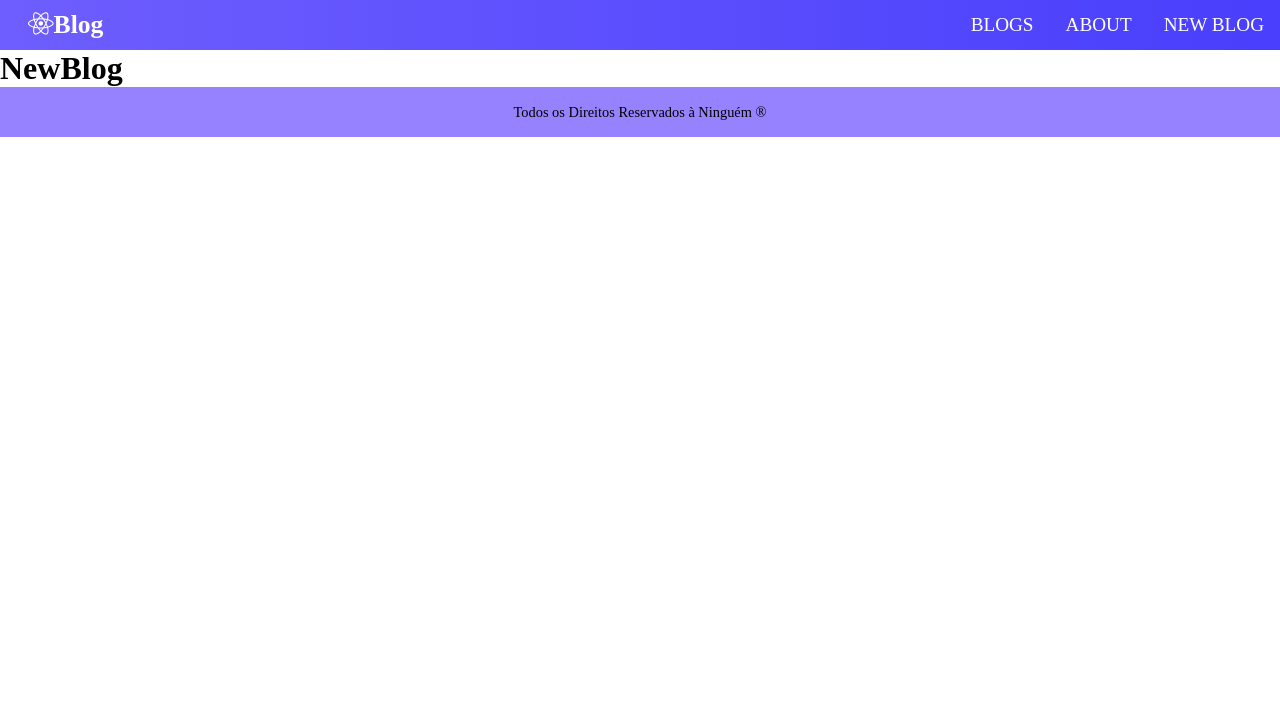
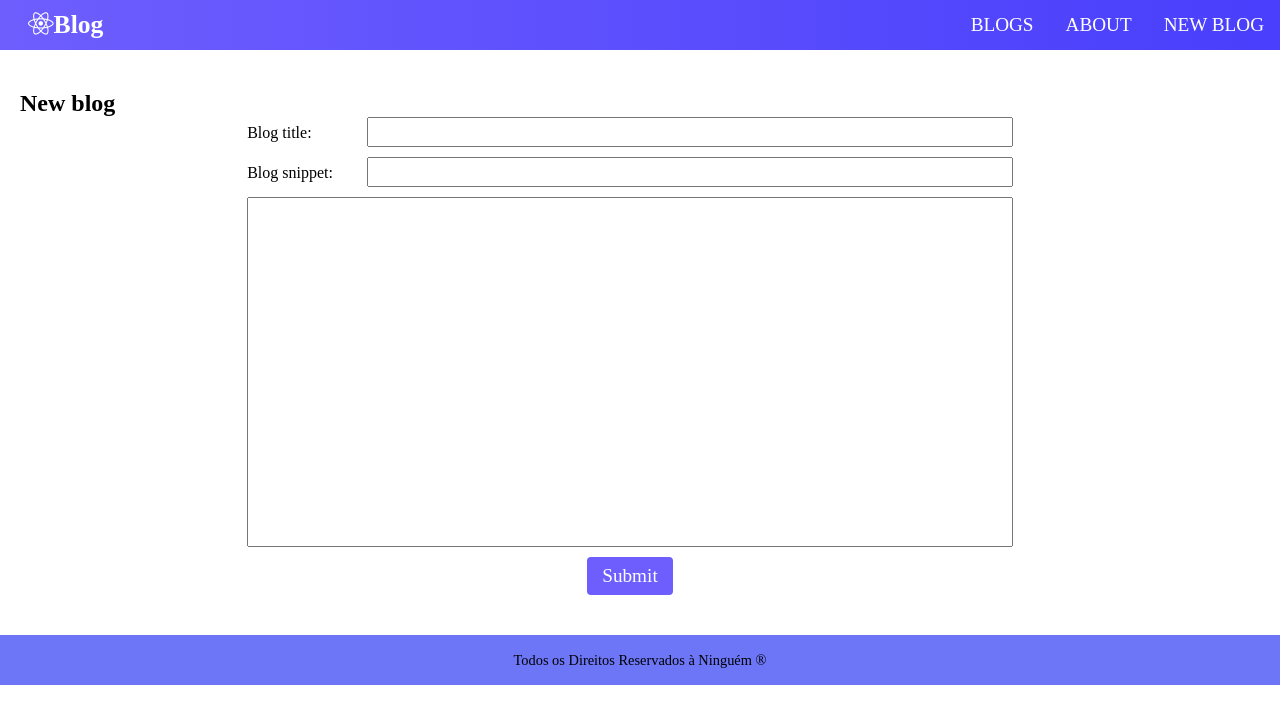
Before and after one commit to joaoarieira/blog-react, a React (Create React App) app: page /new-blog in a window 1280 px wide. Shown: the top 724 px of the page. Built offline with nearby package versions, Linux system fonts and the light colour scheme.

Commit message:
Página NEW BLOG adicionada

```diff
--- /dev/null
+++ b/src/components/BlogForm/BlogForm.css
@@ -0,0 +1,57 @@
+.main-blog-form {
+  width: 100%;
+  margin: 20px auto;
+}
+
+.main-blog-form-content {
+  display: flex;
+  max-width: calc(1300px - 40px);
+  padding: 20px;
+  flex-wrap: wrap;
+}
+
+.main-blog-form-content header {
+  width: 100%;
+}
+
+.main-blog-form-content form {
+  display: flex;
+  margin: 0 auto;
+  flex-wrap: wrap;
+}
+
+.main-blog-form-content form textarea {
+  flex-basis: 100%;
+  margin-bottom: 10px;
+  min-height: 350px;
+  padding: 5px;
+  resize: none;
+}
+
+.main-blog-form-content form label {
+  flex-basis: calc(0% + 120px);
+  margin: auto 0;
+  margin-bottom: 15px;
+}
+
+.main-blog-form-content form input[type="text"] {
+  flex-basis: calc(100% - 120px);
+  padding: 5px 5px;
+  margin-bottom: 10px;
+}
+
+.main-blog-form-content button {
+  font-size: 1.2em;
+  margin: auto;
+  padding: 8px 15px;
+  background-color: rgb(110, 94, 254);
+  color: white;
+  border: none;
+  border-radius: 4px;
+  cursor: pointer;
+}
+
+.main-blog-form-content button:hover {
+  background-color: #6d76f7;
+  transition: all 0.2s ease-out;
+}
--- /dev/null
+++ b/src/components/BlogForm/BlogForm.js
@@ -0,0 +1,25 @@
+import React from 'react';
+
+import './BlogForm.css'
+
+function BlogForm() {
+    return(
+        <section className='main-blog-form'>
+            <div className='main-blog-form-content'>
+                <header>
+                    <h1>New blog</h1>
+                </header>
+                <form>
+                    <label htmlFor='title'>Blog title:</label>
+                    <input type='text' id='title' required/>
+                    <label htmlFor='snippet'>Blog snippet:</label>
+                    <input type='text' id='snippet' required/>
+                    <textarea id='body' required></textarea>
+                    <button>Submit</button>
+                </form>
+            </div>
+        </section>
+    );
+}
+
+export default BlogForm;
--- a/src/components/Footer/Footer.css
+++ b/src/components/Footer/Footer.css
@@ -1,5 +1,5 @@
 .main-footer-rights {
-  background: rgb(150, 130, 254);
+  background: #6d76f7;
   height: 50px;
   display: flex;
   justify-content: center;
--- a/src/components/Footer/Footer.js
+++ b/src/components/Footer/Footer.js
@@ -4,9 +4,9 @@ import './Footer.css'
 function Footer() {
     return(
         <>
-            <section className="main-footer">
+            {/* <section className="main-footer">
 
-            </section>
+            </section> */}
             <footer className="main-footer-rights">
                 <p>Todos os Direitos Reservados à Ninguém ®</p>
             </footer>
--- a/src/pages/NewBlog/index.js
+++ b/src/pages/NewBlog/index.js
@@ -1,10 +1,9 @@
 import React from 'react';
+import BlogForm from '../../components/BlogForm/BlogForm'
 
 function NewBlog() {
     return(
-        <h1>
-            NewBlog
-        </h1>
+        <BlogForm />
     );
 }
 
```
